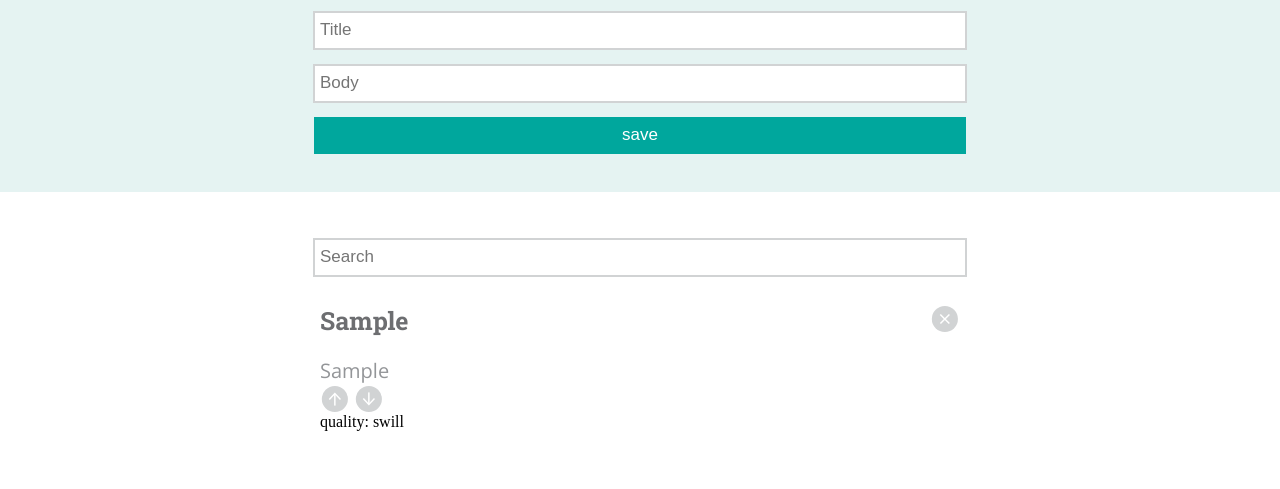
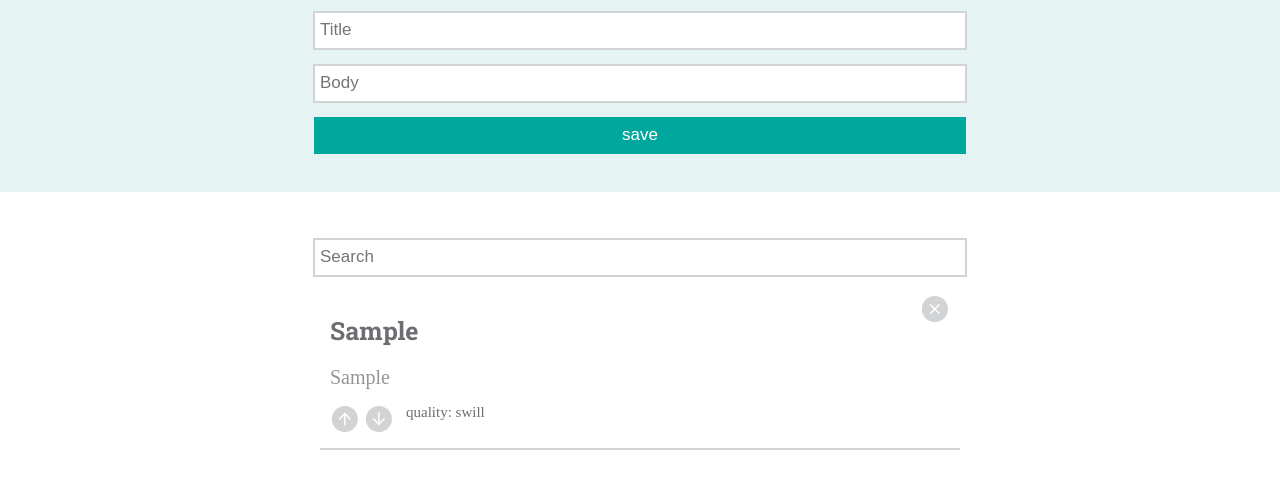
Before and after one commit to stacimcwilliams/2DoBox-Pivot, a plain HTML site: page index.html in a window 1280 px wide. Both pictures are taken after typing "Sample", "Sample" into the empty fields and a click on the button "save". Shown: the part 113-602 px from the top of the page. Drawn offline with nearby package versions, Linux system fonts and the light colour scheme.

Commit message:
add bottom border on section idea section. add padding and margin to p's in that section.

```diff
--- a/css/styles.css
+++ b/css/styles.css
@@ -108,7 +108,7 @@ input:focus {
 
 .idea-body {
   color: #939598;
-  font: 400 20px 'Open Sans', sans-serif;
+  font-size: 20px;
 }
 
 li {
@@ -126,6 +126,20 @@ li:focus {
 
 div {
   width: 50%;
+}
+
+.idea-section {
+  border-bottom: 2px solid #D1D3D4;
+  font: 400 'Open Sans', sans-serif;
+  padding: 10px;
+}
+
+p {
+  margin: 8px;
+  display: inline-block;
+  padding: 10px 0;
+  color: #6D6E71;
+  font-size: 15px;
 }
 
 
```
